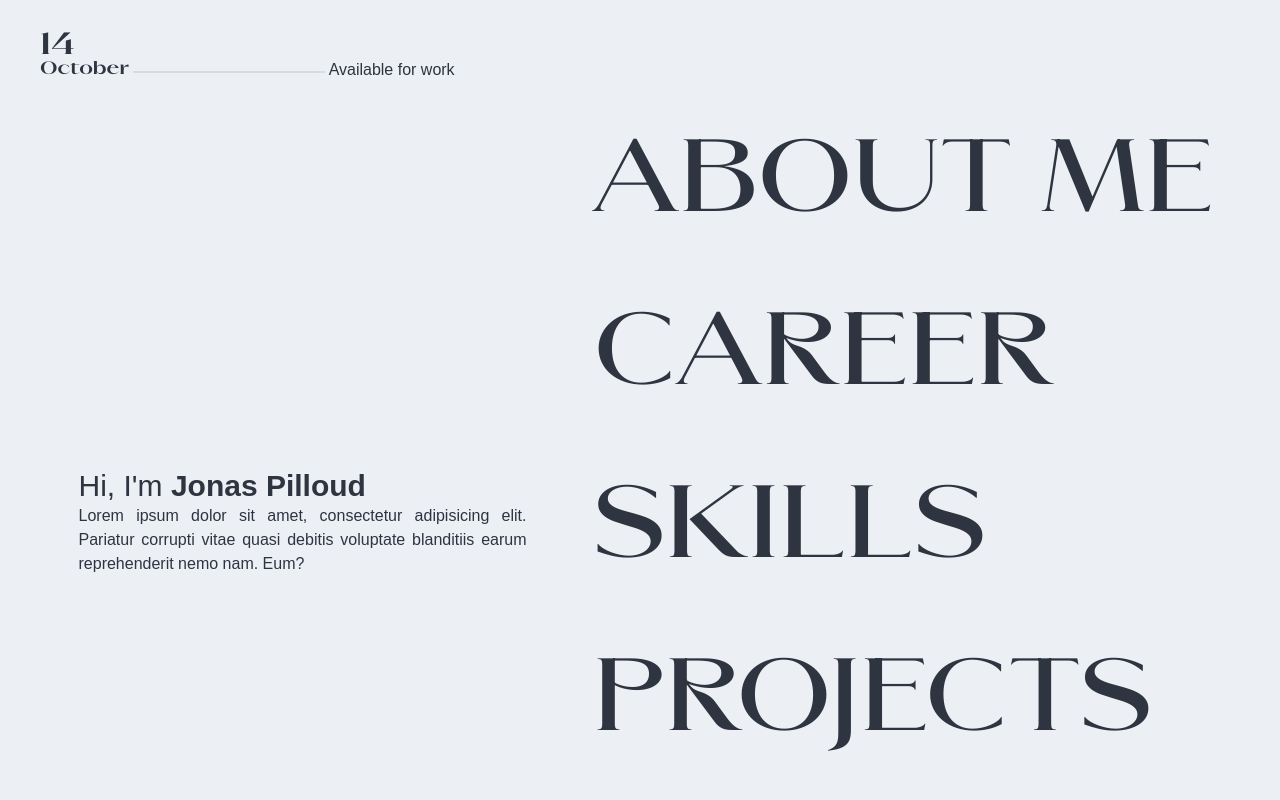
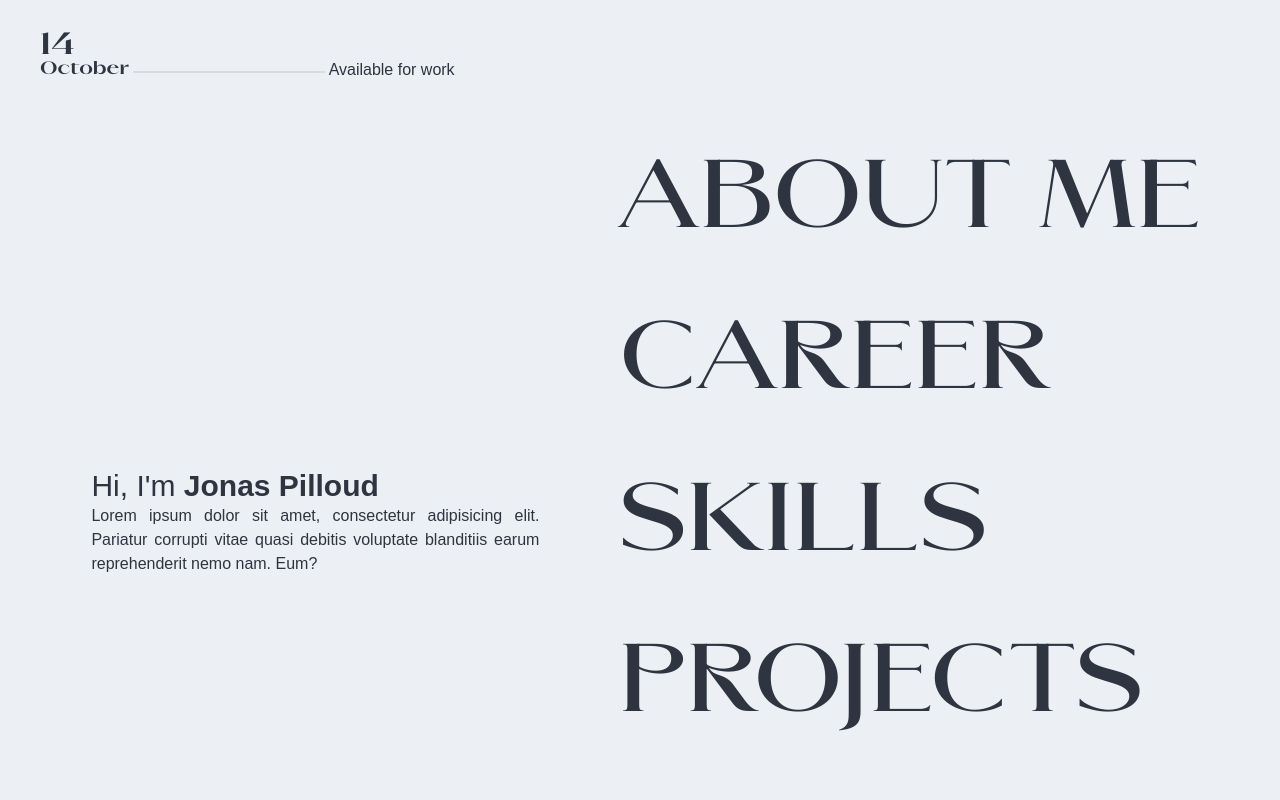
Before and after one commit to Gen0miX/jonas-resume, a Next.js app: page / in a window 1280 px wide. Shown: the top 800 px of the page. Built offline with nearby package versions, Linux system fonts and the light colour scheme; a web font is replaced by a local one.

Commit message:
Hero nav layout change

```diff
--- a/components/Hero.tsx
+++ b/components/Hero.tsx
@@ -8,7 +8,7 @@ interface Props {
 
 function NavItem({ children, href, ...props }: Props) {
   return (
-    <li className="antialiased font-heading font-bold text-[12vw] hover:-skew-x-6 hover:scale-105 hover:scale-y-125 transition-transform duration-300 ease-in xl:font-normal md:text-[9vw] lg:text-[8vw]">
+    <li className="antialiased font-heading font-bold lg:leading-none text-[12vw] hover:-skew-x-6 hover:scale-105 hover:scale-y-125 transition-transform duration-300 ease-in xl:font-normal md:text-[9vw] lg:text-[7.5vw]">
       <Link href={href}>{children}</Link>
     </li>
   );
@@ -57,7 +57,7 @@ export default function Hero() {
             reprehenderit nemo nam. Eum?
           </p>
         </div>
-        <div className="flex mt-5 mb-0 lg:my-0 lg:mx-2">
+        <div className="flex mt-5 mb-0 lg:my-0 lg:mx-2 md:mb-5">
           <ul className="flex flex-col items-start justify-end lg:h-full lg:justify-evenly">
             <NavItem href="#about-me">ABOUT ME</NavItem>
             <NavItem href="#career">CAREER</NavItem>
```
